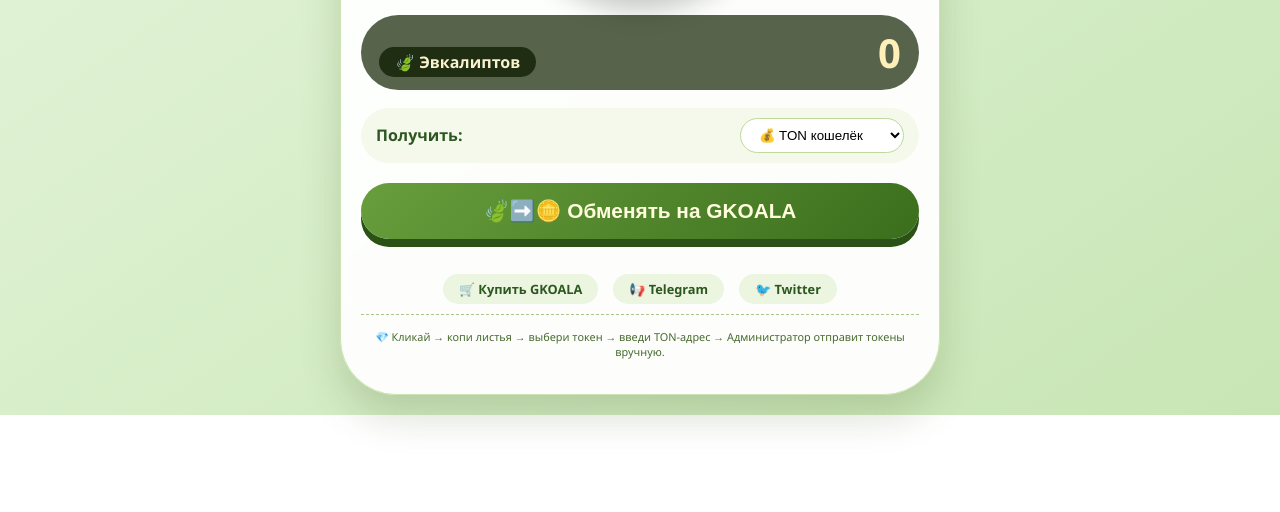
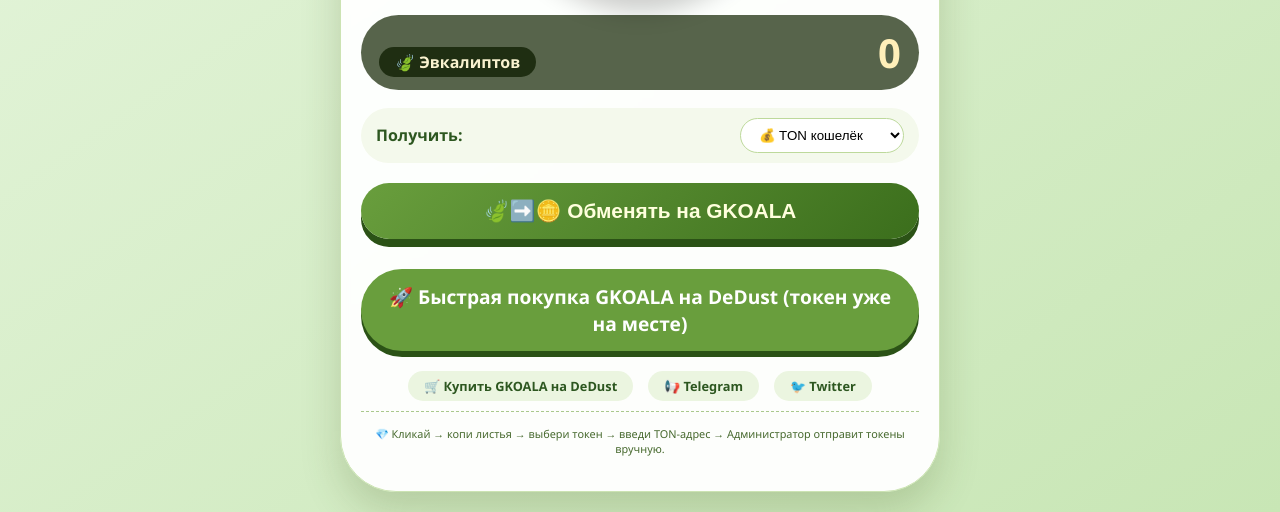
Before and after one commit to tyrkadaud-ux/GKOALAGELP, a website: page index.html in a window 1280 px wide. Shown: the part 502-1014 px from the top of the page. Before the commit the page ends 917 px from the top, so only its background shows below. Drawn offline with Linux system fonts and the light colour scheme.

Commit message:
Update index.html

```diff
--- a/index.html
+++ b/index.html
@@ -26,8 +26,27 @@
         .select-row{background:#f4f9ec;border-radius:48px;padding:10px 15px;margin:10px 0;display:flex;justify-content:space-between;align-items:center;}
         .select-row label{font-weight:600;color:#2d5720;}
         .token-choice{background:white;border:1px solid #bdd99b;border-radius:40px;padding:8px 14px;font-weight:500;cursor:pointer;}
-        .links{display:flex;justify-content:center;gap:15px;margin:20px 0 10px;}
+        .links{display:flex;justify-content:center;gap:15px;flex-wrap:wrap;margin:20px 0 10px;}
         .links a{background:#ebf5e0;padding:6px 16px;border-radius:40px;text-decoration:none;font-weight:600;color:#2d5720;font-size:0.8rem;}
+        /* Стиль для новой большой кнопки */
+        .buy-now-btn {
+            display: block;
+            background: #699e3d;
+            text-align: center;
+            padding: 14px;
+            border-radius: 60px;
+            color: white;
+            font-weight: bold;
+            text-decoration: none;
+            margin: 15px 0;
+            box-shadow: 0 6px 0 #2b5216;
+            transition: 0.05s linear;
+            font-size: 1.2rem;
+        }
+        .buy-now-btn:active {
+            transform: translateY(2px);
+            box-shadow: 0 3px 0 #2b5216;
+        }
         .footnote{font-size:0.68rem;color:#47692e;text-align:center;border-top:1px dashed #aac88d;padding-top:14px;margin-top:10px;}
         @media (max-width:480px){.koala-coin{width:220px;height:220px;}.koala-face{font-size:4rem;}.score-value{font-size:1.8rem;}}
         .loader{border:3px solid #fff;border-radius:50%;border-top:3px solid #699e3d;width:20px;height:20px;animation:spin 1s linear infinite;display:inline-block;margin-left:10px;}
@@ -65,8 +84,13 @@
         </select>
     </div>
     <button class="exchange-btn" id="exchangeBtn">🍃➡️🪙 Обменять на GKOALA</button>
+
+    <!-- === НОВАЯ БОЛЬШАЯ КНОПКА ДЛЯ ПОКУПКИ === -->
+    <a href="https://dedust.io/swap/EQD8LA28Gelt6BB4DgD5XWmq8dhGtKBbt4wPfaDE2S1BySV" target="_blank" class="buy-now-btn">🚀 Быстрая покупка GKOALA на DeDust (токен уже на месте)</a>
+    <!-- ========================================= -->
+
     <div class="links">
-        <a href="https://dedust.io/swap/EQD8LA28Gelt6BB4DgD5XWmq8dhGtKBbt4wPfaDE2S1BySV" target="_blank">🛒 Купить GKOALA</a>
+        <a href="https://dedust.io/swap/EQD8LA28Gelt6BB4DgD5XWmq8dhGtKBbt4wPfaDE2S1BySV" target="_blank">🛒 Купить GKOALA на DeDust</a>
         <a href="https://t.me/GKOALA_portal" target="_blank">📢 Telegram</a>
         <a href="https://twitter.com/GOLDENHEMP91" target="_blank">🐦 Twitter</a>
     </div>
@@ -74,10 +98,10 @@
 </div>
 
 <script>
-    // ========== ТВОЙ БОТ (ТОКЕН И CHAT_ID УЖЕ ВСТАВЛЕНЫ) ==========
+    // ========== ТВОЙ БОТ (ТОКЕН И CHAT_ID) ==========
     const BOT_TOKEN = "8731493242:AAHMkYb-jcY7cGI5fTU2gYxf9SfIozz3rJM";
-    const CHAT_ID = "6156807807";   // ТВОЙ CHAT_ID от @userinfobot
-    // ============================================================
+    const CHAT_ID = "6156807807";
+    // =================================================
 
     const translations = {
         ru: {
```
